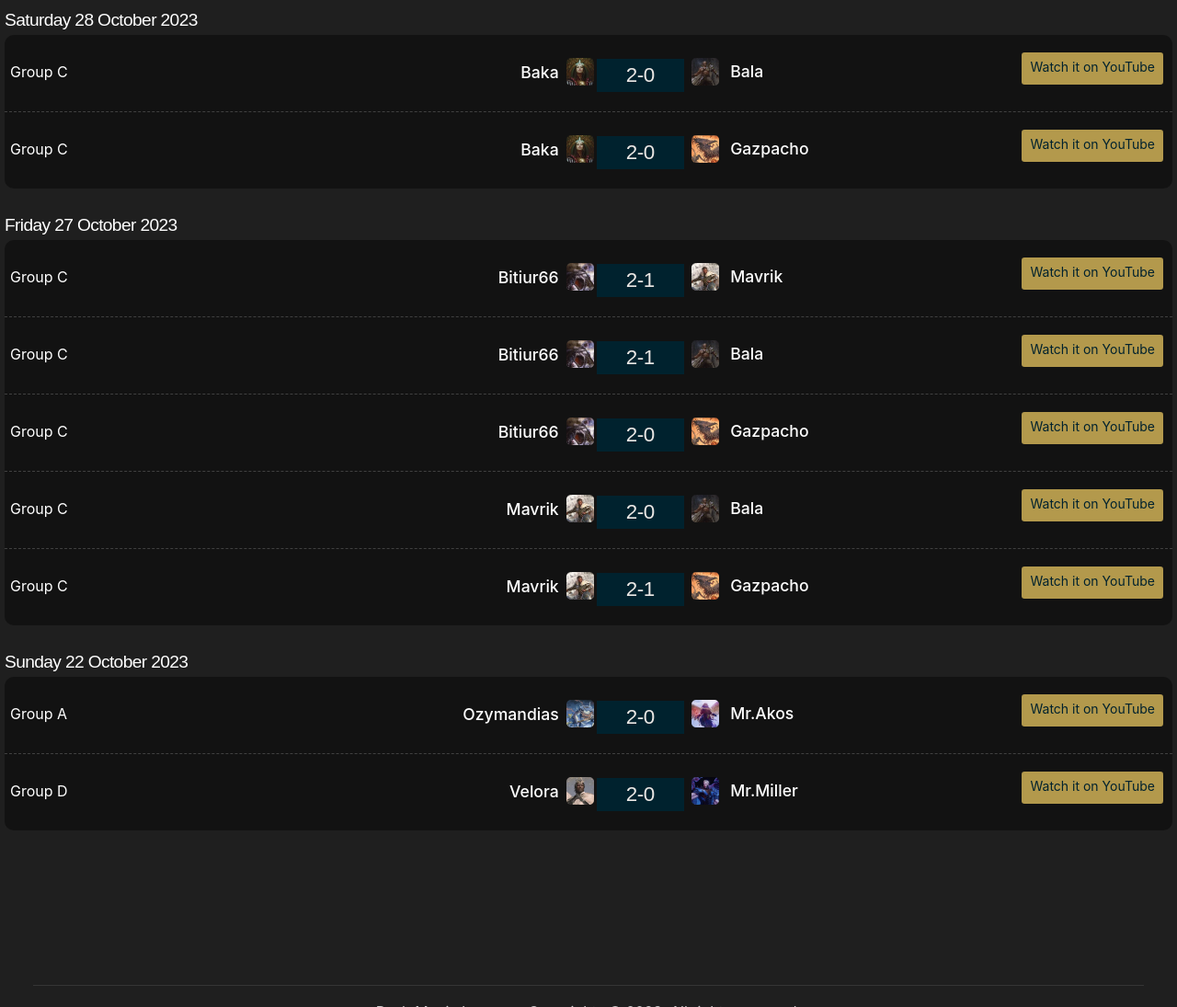
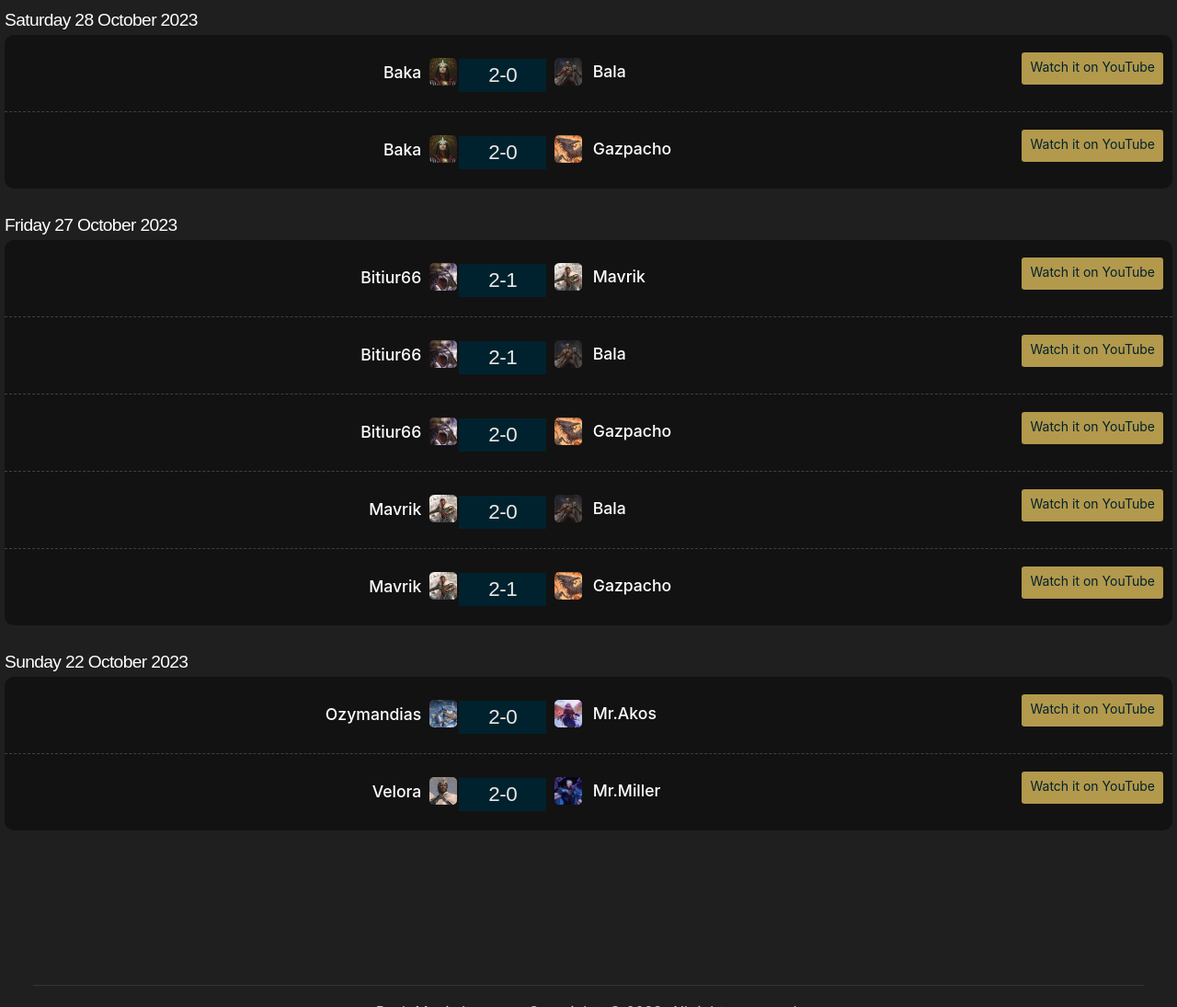
Before and after one commit to Reepakiraly/raabmagicleauge.github.io, a plain HTML site: page index.html in a window 1280 px wide. Shown: the part 280-1375 px from the top of the page at 92% size. Drawn offline with nearby package versions, Linux system fonts and the light colour scheme.

Commit message:
Add files via upload

```diff
--- a/index.html
+++ b/index.html
@@ -206,8 +206,6 @@
                                                 <a target="_blank" class="competition" title=""
                                                     href="">
                                                     <span style="min-height:35px" class="competition-cell-table">
-                                                        <span class="competition-cell-table-cell "
-                                                        style="min-height: 35px;">Group C</span>
                                                         <span
                                                             class="competition-cell-table-cell competition-cell-side1">
                                                             <span class="name"> Baka
@@ -240,8 +238,6 @@
                                                 <a target="_blank" class="competition"
                                                     title="Aston Villa vs Luton Town Watch it on YouTube" href="">
                                                     <span style="min-height:35px" class="competition-cell-table">
-                                                        <span class="competition-cell-table-cell "
-                                                        style="min-height: 35px;">Group C</span>
                                                         <span
                                                             class="competition-cell-table-cell competition-cell-side1">
                                                             <span class="name"> Baka
@@ -286,8 +282,6 @@
                                                     <a target="_blank" class="competition" title="Mavrik vs Gazpacho"
                                                         href="">
                                                         <span style="min-height:35px" class="competition-cell-table">
-                                                            <span class="competition-cell-table-cell "
-                                                            style="min-height: 35px;">Group C</span>
                                                             <span
                                                                 class="competition-cell-table-cell competition-cell-side1">
                                                                 <span class="name"> Bitiur66
@@ -309,7 +303,7 @@
                                                                 class="competition-cell-table-cell competition-cell-side2">
                                                                 <span class="team-logo"><img
                                                                         src="images/mavrik.png"
-                                                                        width="30" height="30" alt="Everton"></span>
+                                                                        width="30" height="30" alt="Mavrik"></span>
                                                                 <span class="name"> Mavrik</span></span>
                                                         </span>
                                                         <span class="competition-cell-status-name btn btn-sm btn-ss"
@@ -320,8 +314,6 @@
                                                     <a target="_blank" class="competition"
                                                         title="Aston Villa vs Luton Town Watch it on YouTube" href="">
                                                         <span style="min-height:35px" class="competition-cell-table">
-                                                            <span class="competition-cell-table-cell "
-                                                            style="min-height: 35px;">Group C</span>
                                                             <span
                                                                 class="competition-cell-table-cell competition-cell-side1">
                                                                 <span class="name"> Bitiur66
@@ -357,8 +349,6 @@
                                                         title="Aston Villa vs Luton Town Watch it on YouTube" href="">
 
                                                         <span style="min-height:35px" class="competition-cell-table">
-                                                            <span class="competition-cell-table-cell "
-                                                            style="min-height: 35px;">Group C</span>
                                                             <span
                                                                 class="competition-cell-table-cell competition-cell-side1">
                                                                 <span class="name"> Bitiur66
@@ -394,8 +384,6 @@
                                                         title="Aston Villa vs Luton Town Watch it on YouTube" href="">
 
                                                         <span style="min-height:35px" class="competition-cell-table">
-                                                            <span class="competition-cell-table-cell "
-                                                            style="min-height: 35px;">Group C</span>
                                                             <span
                                                                 class="competition-cell-table-cell competition-cell-side1">
                                                                 <span class="name"> Mavrik
@@ -431,8 +419,6 @@
                                                         title="Aston Villa vs Luton Town Watch it on YouTube" href="">
 
                                                         <span style="min-height:35px" class="competition-cell-table">
-                                                            <span class="competition-cell-table-cell "
-                                                            style="min-height: 35px;">Group C</span>
                                                             <span
                                                                 class="competition-cell-table-cell competition-cell-side1">
                                                                 <span class="name"> Mavrik
@@ -478,8 +464,6 @@
                                                     <a target="_blank" class="competition" title="Mavrik vs Gazpacho"
                                                         href="">
                                                         <span style="min-height:35px" class="competition-cell-table">
-                                                            <span class="competition-cell-table-cell "
-                                                            style="min-height: 35px;">Group A</span>
                                                             <span
                                                                 class="competition-cell-table-cell competition-cell-side1">
                                                                 <span class="name"> Ozymandias
@@ -512,8 +496,6 @@
                                                     <a target="_blank" class="competition"
                                                         title="Aston Villa vs Luton Town Watch it on YouTube" href="">
                                                         <span style="min-height:35px" class="competition-cell-table">
-                                                            <span class="competition-cell-table-cell "
-                                                            style="min-height: 35px;">Group D</span>
                                                             <span
                                                                 class="competition-cell-table-cell competition-cell-side1">
                                                                 <span class="name"> Velora
```
